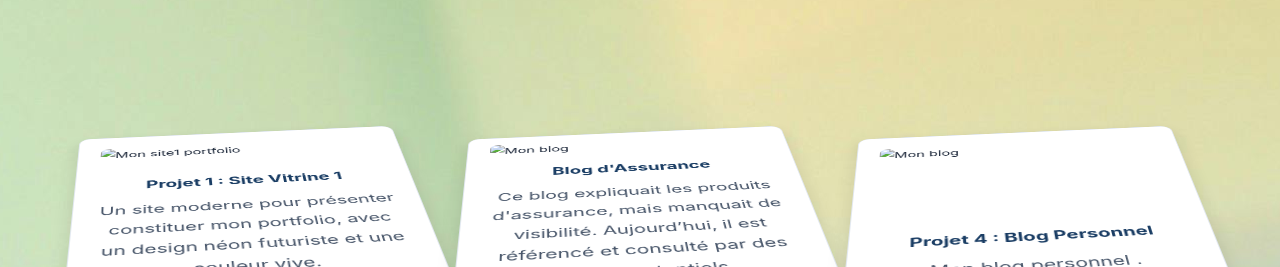
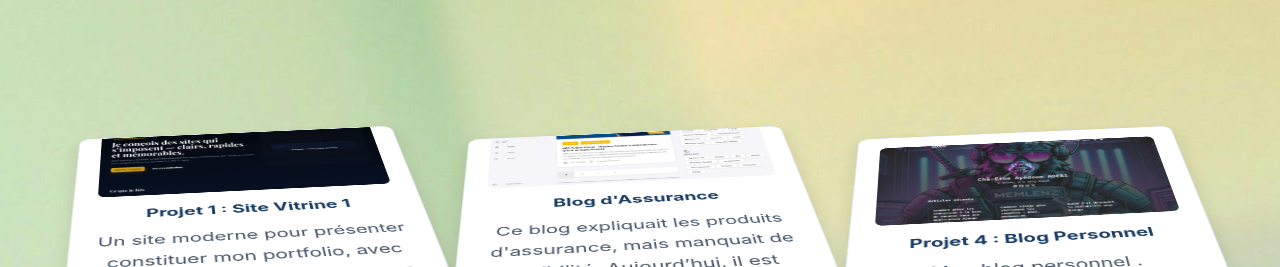
Before and after one commit to memlenz/site1, a plain HTML site: page index.html in a window 1280 px wide. Shown: the part 2264-2531 px from the top of the page. Drawn offline with Linux system fonts and the light colour scheme.

Commit message:
fix du probléme des images

```diff
--- a/index.html
+++ b/index.html
@@ -125,7 +125,7 @@
           <div class="card-container">
             <div class="card">
               <div class="card-front">
-                <img src="assets/img/site1.png" alt="Mon site1 portfolio" class="card-image">
+                <img src="assets/img/site2.webp" alt="Mon site1 portfolio" class="card-image">
                 <h3>Projet 1 : Site Vitrine 1</h3>
                 <p>Un site moderne pour présenter constituer mon portfolio, avec un design néon futuriste et une couleur
                   vive.</p><a class="btn" target="_blank" href="https://site4memlenz.netlify.app/">Visiter le site</a>
@@ -136,7 +136,7 @@
           <div class="card-container">
             <div class="card">
               <div class="card-front">
-                <img src="assets/img/blog1.png" alt="Mon blog" class="card-image">
+                <img src="assets/img/blog1.webp" alt="Mon blog" class="card-image">
                 <h3>Blog d'Assurance</h3>
                 <p>Ce blog expliquait les produits d'assurance, mais manquait de visibilité. Aujourd’hui, il est
                   référencé et consulté par des clients potentiels.</p><a class="btn" target="_blank"
@@ -148,7 +148,7 @@
           <div class="card-container">
             <div class="card">
               <div class="card-front">
-                <img src="assets/img/blog2.png" alt="Mon blog" class="card-image">
+                <img src="assets/img/blog2.webp" alt="Mon blog" class="card-image">
                 <h3>Projet 4 : Blog Personnel</h3>
                 <p>Mon blog personnel .</p><a class="btn" target="_blank" href="blog.memlenz.com">Visiter mon Blog</a>
               </div>
```
